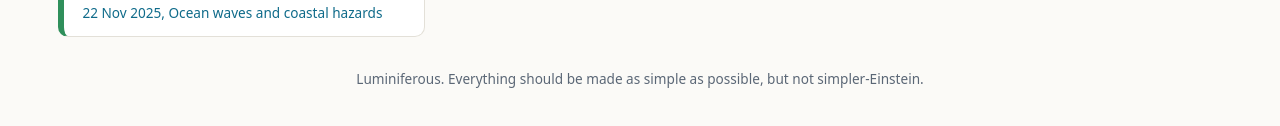
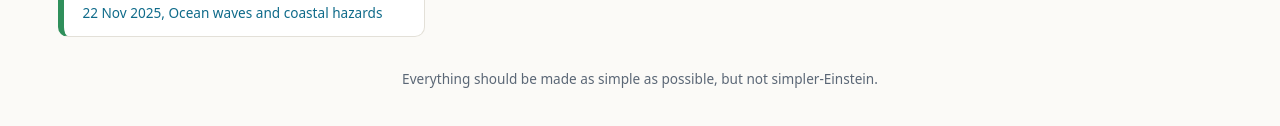
Before and after one commit to tranoop/Luminiferous, a plain HTML site: page index.html in a window 1280 px wide. Shown: the part 1647-1773 px from the top of the page. Drawn offline with Linux system fonts and the light colour scheme.

Commit message:
Remove 'Luminiferous' from footer text

```diff
--- a/index.html
+++ b/index.html
@@ -25,6 +25,6 @@
 </section>
 </div>
 </main>
-<footer>Luminiferous. Everything should be made as simple as possible, but not simpler-Einstein.</footer>
+<footer>Everything should be made as simple as possible, but not simpler-Einstein.</footer>
 <script src="assets/content.js"></script><script src="assets/lists.js"></script>
 </body></html>
```
